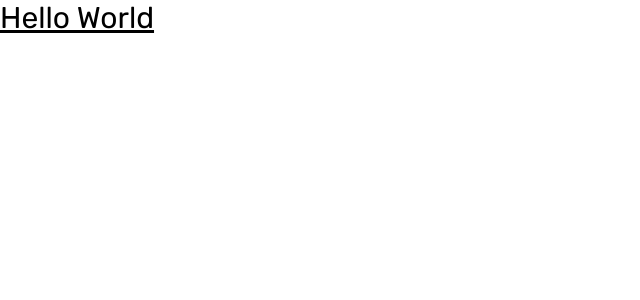
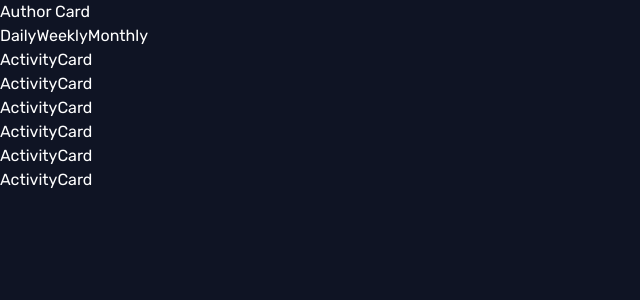
Before and after one commit to TomTilly/time-tracking-dashboard, a React (Vite) app: page / in a window 1280 px wide. Shown: the top 300 px of the page, without its empty margins (0-640 px from the left). Built offline with nearby package versions, Linux system fonts and the light colour scheme.

Commit message:
Set up basic components

```diff
--- a/index.html
+++ b/index.html
@@ -12,7 +12,7 @@
       rel="stylesheet"
     />
   </head>
-  <body>
+  <body class="bg-very-dark-blue text-white">
     <div id="root"></div>
     <script type="module" src="/src/main.tsx"></script>
   </body>
--- /dev/null
+++ b/src/ActivityCard.tsx
@@ -0,0 +1,11 @@
+import { ActivitiesType, Durations } from './data';
+
+export default function ActivityCard({
+  duration,
+  activity,
+}: {
+  duration: Durations;
+  activity: ActivitiesType;
+}) {
+  return <div>ActivityCard</div>;
+}
--- a/src/App.tsx
+++ b/src/App.tsx
@@ -1,5 +1,21 @@
+import NavBar from './NavBar';
+import Grid from './Grid';
+import ActivityCard from './ActivityCard';
+import { useState } from 'react';
+import activities, { Durations } from './data';
+
 function App() {
-   return <h1 className="text-3xl font-bold underline">Hello World</h1>;
+  const [duration, setDuration] = useState<Durations>(Durations.weekly);
+  return (
+    <main>
+      <NavBar setDuration={setDuration} />
+      <Grid>
+        {activities.map((activity) => (
+          <ActivityCard duration={duration} activity={activity} />
+        ))}
+      </Grid>
+    </main>
+  );
 }
 
 export default App;
--- a/src/AuthorCard.tsx
+++ b/src/AuthorCard.tsx
@@ -0,0 +1,5 @@
+const AuthorCard = () => {
+  return <div>Author Card</div>;
+};
+
+export default AuthorCard;
--- /dev/null
+++ b/src/DurationList.tsx
@@ -0,0 +1,26 @@
+export default function DurationList() {
+  const durationLinks = [
+    {
+      duration: 'Daily',
+      href: '#',
+      selected: false,
+    },
+    {
+      duration: 'Weekly',
+      href: '#',
+      selected: true,
+    },
+    {
+      duration: 'Monthly',
+      href: '#',
+      selected: false,
+    },
+  ];
+  return (
+    <nav>
+      {durationLinks.map(({ duration, href, selected }) => (
+        <a href={href}>{duration}</a>
+      ))}
+    </nav>
+  );
+}
--- /dev/null
+++ b/src/Grid.tsx
@@ -0,0 +1,5 @@
+import { ReactElement } from 'react';
+
+export default function Grid({ children }: { children: ReactElement[] }) {
+  return <div>{children}</div>;
+}
--- /dev/null
+++ b/src/NavBar.tsx
@@ -0,0 +1,19 @@
+import { Dispatch, SetStateAction } from 'react';
+import AuthorCard from './AuthorCard';
+import { Durations } from './data';
+import DurationList from './DurationList';
+
+const NavBar = ({
+  setDuration,
+}: {
+  setDuration: Dispatch<SetStateAction<Durations>>;
+}) => {
+  return (
+    <div>
+      <AuthorCard />
+      <DurationList />
+    </div>
+  );
+};
+
+export default NavBar;
--- /dev/null
+++ b/src/data.ts
@@ -0,0 +1,133 @@
+export enum Durations {
+  daily = 'daily',
+  weekly = 'weekly',
+  monthly = 'monthly',
+}
+
+export enum ActivityTypes {
+  work = 'Work',
+  play = 'Play',
+  study = 'Study',
+  exercise = 'Exercise',
+  social = 'Social',
+  selfCare = 'Self Care',
+}
+
+export type ActivityType = {
+  title: ActivityTypes;
+  timeframes: {
+    [Duration in Durations]: {
+      current: number;
+      previous: number;
+    };
+  };
+};
+
+export type ActivitiesType = ActivityType[];
+
+const activities: ActivitiesType = [
+  {
+    title: ActivityTypes.work,
+    timeframes: {
+      daily: {
+        current: 5,
+        previous: 7,
+      },
+      weekly: {
+        current: 32,
+        previous: 36,
+      },
+      monthly: {
+        current: 103,
+        previous: 128,
+      },
+    },
+  },
+  {
+    title: ActivityTypes.exercise,
+    timeframes: {
+      daily: {
+        current: 1,
+        previous: 2,
+      },
+      weekly: {
+        current: 10,
+        previous: 8,
+      },
+      monthly: {
+        current: 23,
+        previous: 29,
+      },
+    },
+  },
+  {
+    title: ActivityTypes.study,
+    timeframes: {
+      daily: {
+        current: 0,
+        previous: 1,
+      },
+      weekly: {
+        current: 4,
+        previous: 7,
+      },
+      monthly: {
+        current: 13,
+        previous: 19,
+      },
+    },
+  },
+  {
+    title: ActivityTypes.exercise,
+    timeframes: {
+      daily: {
+        current: 1,
+        previous: 1,
+      },
+      weekly: {
+        current: 4,
+        previous: 5,
+      },
+      monthly: {
+        current: 11,
+        previous: 18,
+      },
+    },
+  },
+  {
+    title: ActivityTypes.social,
+    timeframes: {
+      daily: {
+        current: 1,
+        previous: 3,
+      },
+      weekly: {
+        current: 5,
+        previous: 10,
+      },
+      monthly: {
+        current: 21,
+        previous: 23,
+      },
+    },
+  },
+  {
+    title: ActivityTypes.selfCare,
+    timeframes: {
+      daily: {
+        current: 0,
+        previous: 1,
+      },
+      weekly: {
+        current: 2,
+        previous: 2,
+      },
+      monthly: {
+        current: 7,
+        previous: 11,
+      },
+    },
+  },
+];
+
+export default activities;
--- a/src/main.tsx
+++ b/src/main.tsx
@@ -4,7 +4,7 @@ import App from './App';
 import './index.css';
 
 ReactDOM.createRoot(document.getElementById('root') as HTMLElement).render(
-   <React.StrictMode>
-      <App />
-   </React.StrictMode>
+  <React.StrictMode>
+    <App />
+  </React.StrictMode>
 );
--- a/tailwind.config.cjs
+++ b/tailwind.config.cjs
@@ -4,6 +4,7 @@ const defaultTheme = require('tailwindcss/defaultTheme');
 module.exports = {
   content: ['./index.html', './src/**/*.{js,ts,jsx,tsx}'],
   theme: {
+    extend: {
       colors: {
         purple: 'hsl(246, 80%, 60%)',
         blue: 'hsl(195, 74%, 62%)',
@@ -17,6 +18,7 @@ module.exports = {
         'desaturated-blue': 'hsl(235, 45%, 61%)',
         'pale-blue': 'hsl(236, 100%, 87%)',
       },
+    },
     fontWeight: {
       light: 300,
       normal: 400,
```
Also changed, not shown: 1 other file (tests, documents, lock files or other folders). Lines whose indentation alone changed are shown as unchanged.
